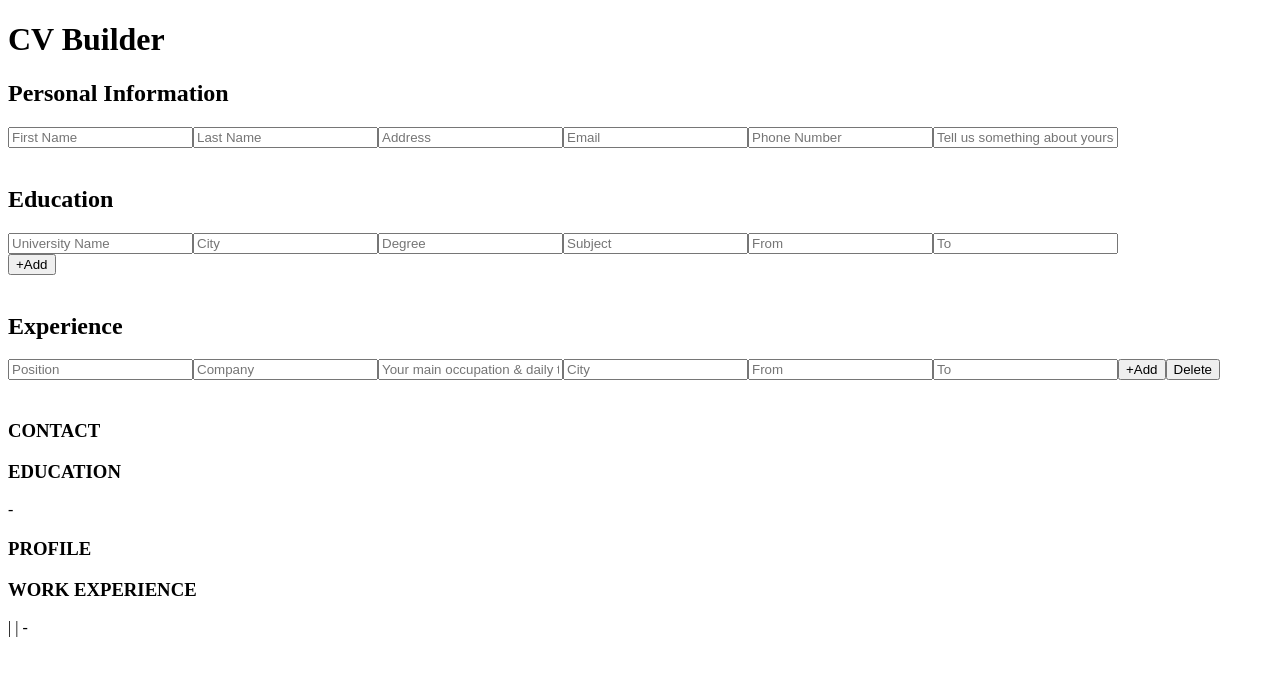
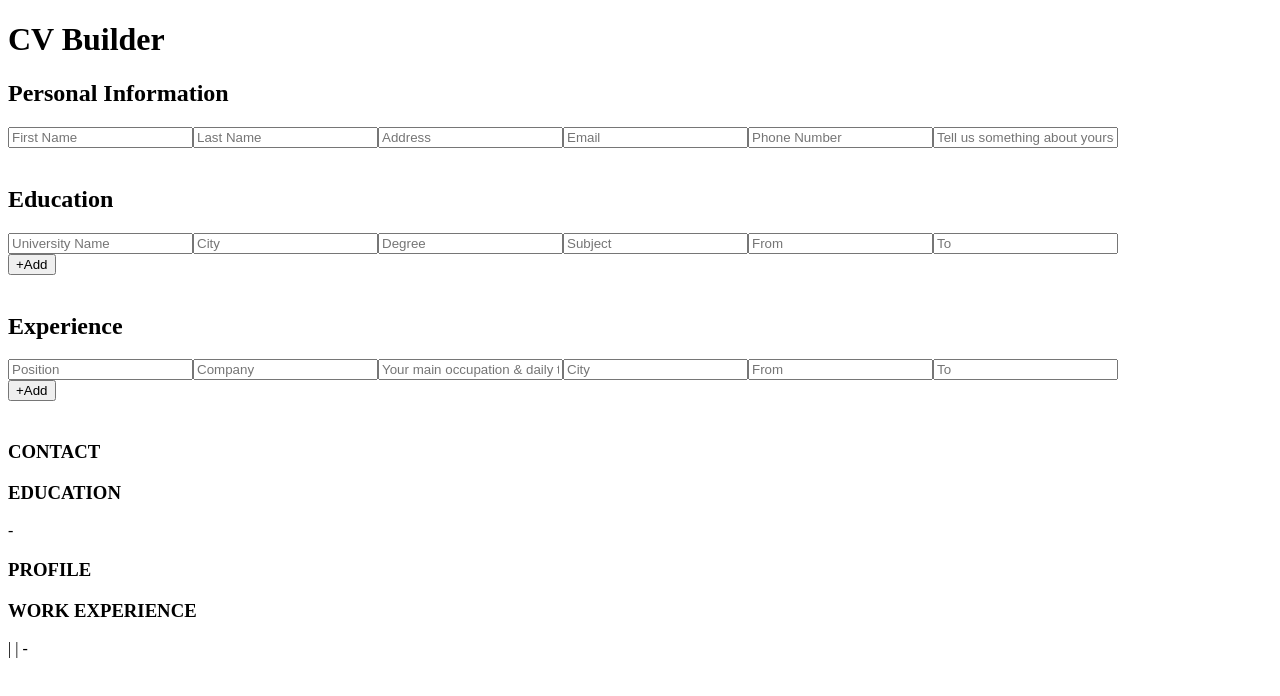
Before and after one commit to tonnykh/cv-application, a React (Create React App) app: page / in a window 1280 px wide. Shown: the top 696 px of the page. Built offline with nearby package versions, Linux system fonts and the light colour scheme.

Commit message:
Fix Experience delete button functionality

```diff
--- a/src/components/Main.js
+++ b/src/components/Main.js
@@ -71,6 +71,7 @@ class Main extends Component {
         this.handleAddExperience = this.handleAddExperience.bind(this);
 
         this.handleDeleteEducation = this.handleDeleteEducation.bind(this);
+        this.handleDeleteExperience = this.handleDeleteExperience.bind(this);
     }
 
     handleChangePersonalInfo = (e) => {
@@ -144,23 +145,25 @@ class Main extends Component {
     }
 
     handleDeleteEducation = (id) => {
-        // e.preventDefault();
-
-
-        const deleteEducation = this.state.education.filter(
+        const newEducation = this.state.education.filter(
             (educationItem) => educationItem.id !== id
         )
 
+        this.setState({
+            education: [...newEducation]
+        }, () => console.log(newEducation, "EduCation_____00")
+        )
+    }
 
+    handleDeleteExperience = (id) => {
+        const newExperience = this.state.experience.filter(
+            (experienceItem) => experienceItem.id !== id
+        )
 
         this.setState({
-            education: [...deleteEducation]
-        }, () => console.log(deleteEducation, "EduCation_____00")
-        )
-
-        console.log("DELETE---EDUCATIOn---", deleteEducation);
+            experience: [...newExperience]
+        })
     }
-
 
     render() {
         const { personalInfo, education, experience } = this.state;
@@ -180,6 +183,7 @@ class Main extends Component {
                     experience={experience}
 
                     onDeleteEducation={this.handleDeleteEducation}
+                    onDeleteExperience={this.handleDeleteExperience}
                 />
                 <CVPreview
                     personalInfo={personalInfo}
--- a/src/components/Main/CVFormEditor/components/Education.js
+++ b/src/components/Main/CVFormEditor/components/Education.js
@@ -1,40 +1,41 @@
-
 import uniqid from 'uniqid';
 import Button from '../../Utils/Button';
 import EducationItem from './EducationItem';
 
-
 const Education = (props) => {
     const { onChange, onAddEducation, education, onDeleteEducation } = props;
 
-    console.log(education.length, 'LENGTH')
-    console.log(uniqid(), "UNIQID")
-
-
-    const educationSections = education.map((educationItem) => {
-
-        console.log("EDUCATION____ID", educationItem.id);
-
+    const educationItems = education.map((educationItem) => {
         return education.length > 1 ?
             (
                 <div key={educationItem.id}>
-                    <EducationItem onChange={onChange} id={educationItem.id} key={educationItem.id} />
-                    <Button text="Delete" key={uniqid()}  onClick={() => onDeleteEducation(educationItem.id)}/>
+                    <EducationItem
+                        onChange={onChange}
+                        id={educationItem.id}
+                        key={educationItem.id}
+                    />
+                    <Button
+                        text="Delete"
+                        key={uniqid()}
+                        onClick={() => onDeleteEducation(educationItem.id)}
+                    />
                 </div>
             )  :
             (
                 <div key={educationItem.id}>
-                    <EducationItem onChange={onChange} id={educationItem.id} key={educationItem.id} />
+                    <EducationItem
+                        onChange={onChange}
+                        id={educationItem.id}
+                        key={educationItem.id}
+                    />
                 </div>
             );
-
     })
-    console.log(educationSections, "EDU---SECTION---");
 
     return (
         <form>
             <h2>Education</h2>
-            {educationSections}
+            {educationItems}
             <Button text="+Add" onClick={onAddEducation} />
         </form>
     )
--- a/src/components/Main/CVFormEditor/components/Experience.js
+++ b/src/components/Main/CVFormEditor/components/Experience.js
@@ -1,28 +1,73 @@
-import inputFields from "../../Utils/inputFields";
-import Input from "./Input";
 import uniqid from 'uniqid';
 import Button from "../../Utils/Button";
-
-const experienceInputs = inputFields.experience;
-experienceInputs.forEach(field => field.key = uniqid());
+import ExperienceItem from './ExperienceItem';
 
 const Experience = (props) => {
     const { onChange, onAddExperience, experience, onDeleteExperience } = props;
 
-    const experienceSections = experience.map((experienceItem) => {
-        return experienceInputs.map((experienceInput) => {
-            return <Input placeholder={experienceInput.placeholder} name={experienceInput.name} onChange={(e) => onChange(e, experienceItem.id)} key={experienceInput.key} />
-        })
+    const experienceItems = experience.map((experienceItem) => {
+        return experience.length > 1 ?
+        (
+            <div key={experienceItem.id}>
+                <ExperienceItem
+                    onChange={onChange}
+                    id={experienceItem.id}
+                    key={experienceItem.id}
+                />
+                <Button
+                    text="Delete"
+                    key={uniqid()}
+                    onClick={() => onDeleteExperience(experienceItem.id)}
+                />
+            </div>
+        ) :
+        (
+            <div key={experienceItem.id}>
+                <ExperienceItem
+                    onChange={onChange}
+                    id={experienceItem.id}
+                    key={experienceItem.id}
+                />
+            </div>
+        );
     })
 
-    return(
+    return (
         <form>
             <h2>Experience</h2>
-            {experienceSections}
+            {experienceItems}
             <Button text="+Add" onClick={onAddExperience} />
-            <Button text="Delete" onClick={() => onDeleteExperience()}/>
         </form>
     )
 }
 
 export default Experience;
+
+
+
+
+
+
+// const experienceInputs = inputFields.experience;
+// experienceInputs.forEach(field => field.key = uniqid());
+
+// const Experience = (props) => {
+//     const { onChange, onAddExperience, experience, onDeleteExperience } = props;
+
+//     const experienceSections = experience.map((experienceItem) => {
+//         return experienceInputs.map((experienceInput) => {
+//             return <Input placeholder={experienceInput.placeholder} name={experienceInput.name} onChange={(e) => onChange(e, experienceItem.id)} key={experienceInput.key} />
+//         })
+//     })
+
+//     return(
+//         <form>
+//             <h2>Experience</h2>
+//             {experienceSections}
+//             <Button text="+Add" onClick={onAddExperience} />
+//             <Button text="Delete" onClick={() => onDeleteExperience()}/>
+//         </form>
+//     )
+// }
+
+// export default Experience;
--- /dev/null
+++ b/src/components/Main/CVFormEditor/components/ExperienceItem.js
@@ -0,0 +1,21 @@
+import Input from "./Input";
+import inputFields from "../../Utils/inputFields";
+import uniqid from 'uniqid';
+
+const experienceInputs = inputFields.experience;
+experienceInputs.forEach(field => field.key = uniqid());
+
+const ExperienceItem = (props) => {
+    const { onChange, id } = props;
+
+    return experienceInputs.map((experienceInput) => {
+        return <Input
+                    placeholder={experienceInput.placeholder}
+                    name={experienceInput.name}
+                    onChange={(e) => onChange(e, id)}
+                    key={experienceInput.key}
+                />
+    })
+}
+
+export default ExperienceItem;
```
Also changed, not shown: src/components/Main/CVFormEditor/CVFormEditor.js (+12 -1 lines), src/components/Main/CVFormEditor/components/EducationItem.js (+7 -4 lines).
